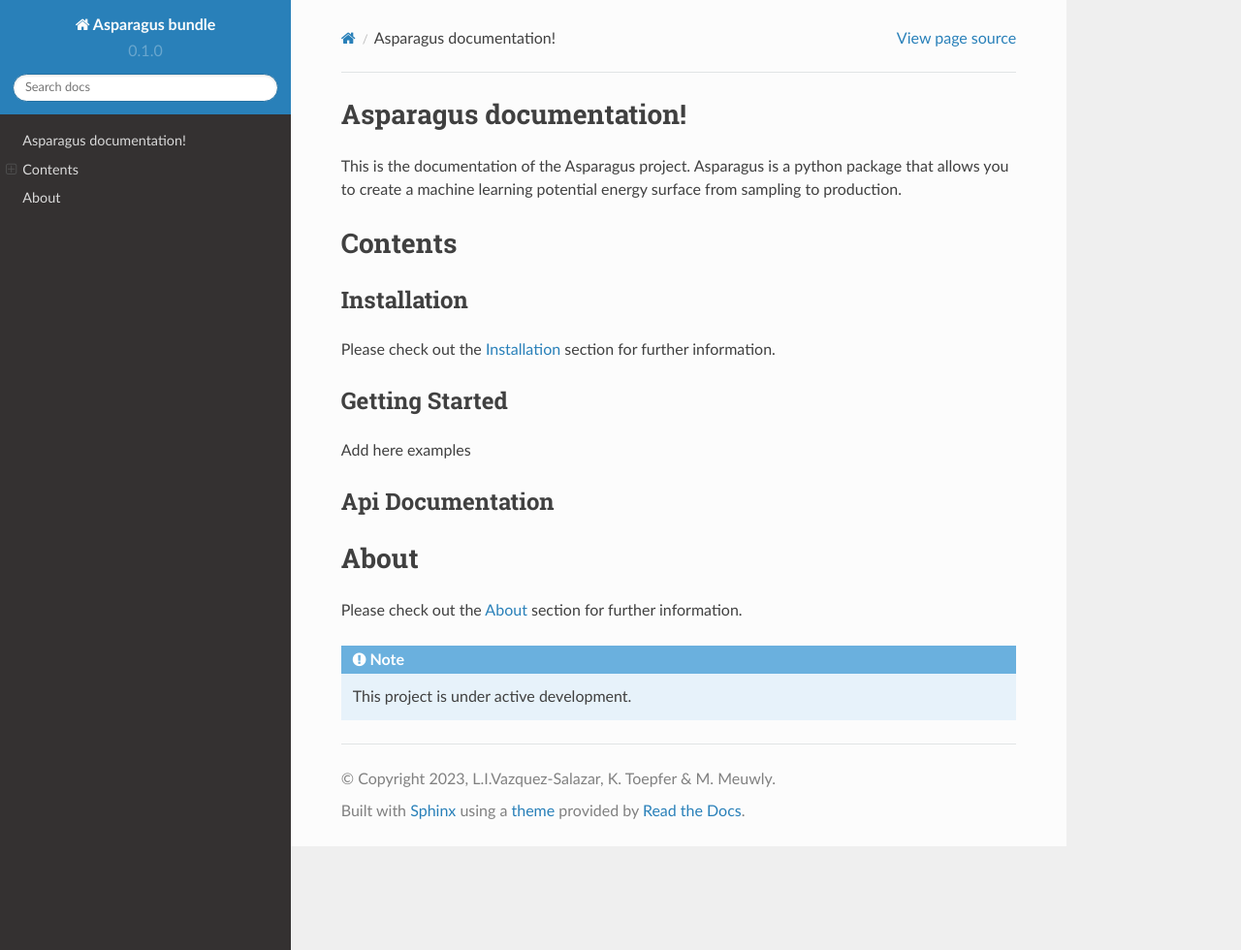
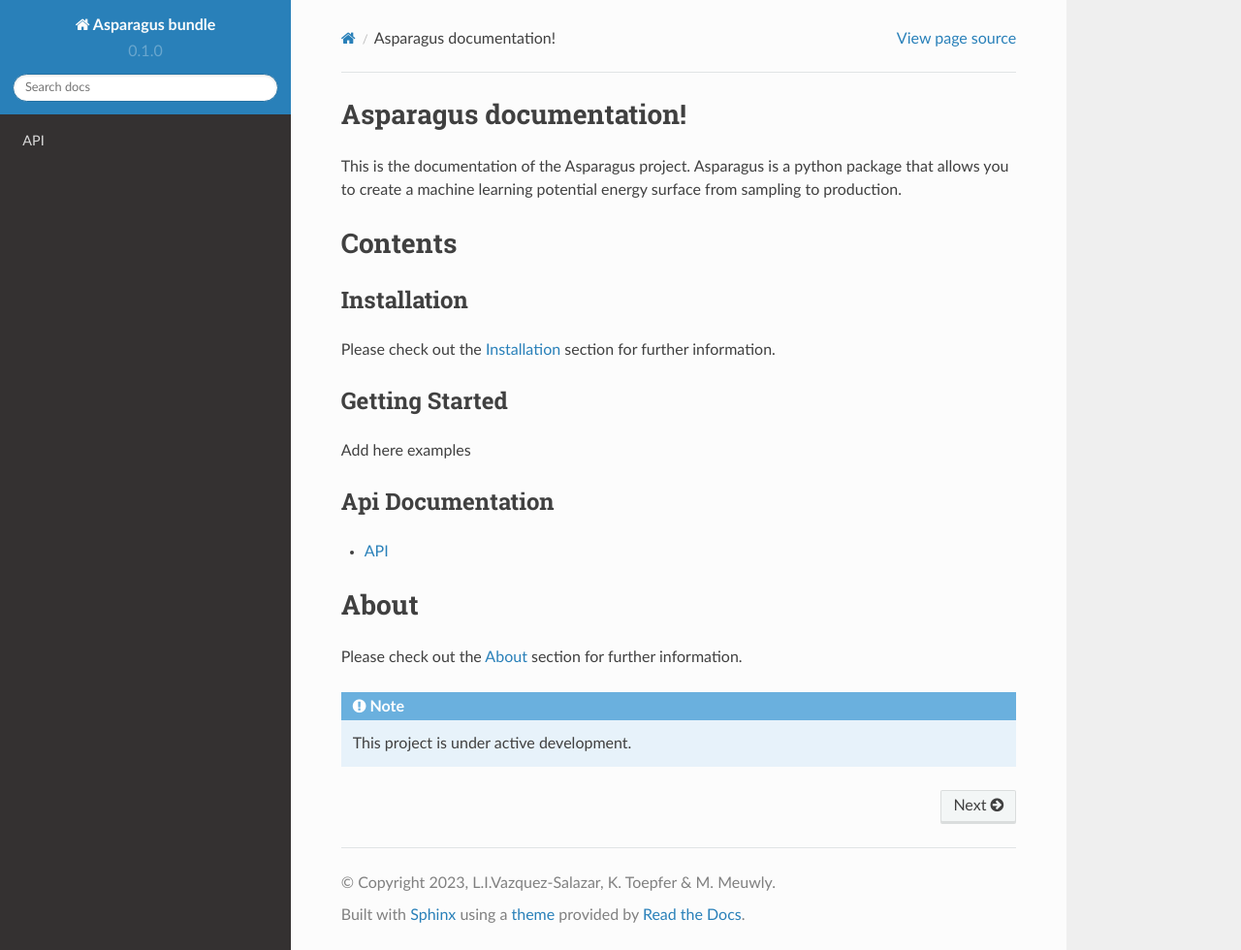
Before and after one commit to LIVazquezS/Asparagus, a Sphinx documentation site: the page built from docs/source/index.rst, in a window 1280 px wide and 980 px high. Shown: the whole window at 97% size. Built offline with Sphinx 7.4.7 and the Read the Docs theme 2.0.0, drawn with Linux system fonts in a browser that asks for light colours.

```diff
--- a/docs/source/api.rst
+++ b/docs/source/api.rst
@@ -3,5 +3,4 @@ API
 
 .. autosummary::
    :toctree: generated
-
    asparagus
--- a/docs/source/index.rst
+++ b/docs/source/index.rst
@@ -21,7 +21,8 @@ Add here examples
 ----------------
 Api Documentation
 ----------------
-
+.. toctree::
+   api
 
 About
 =====
```
